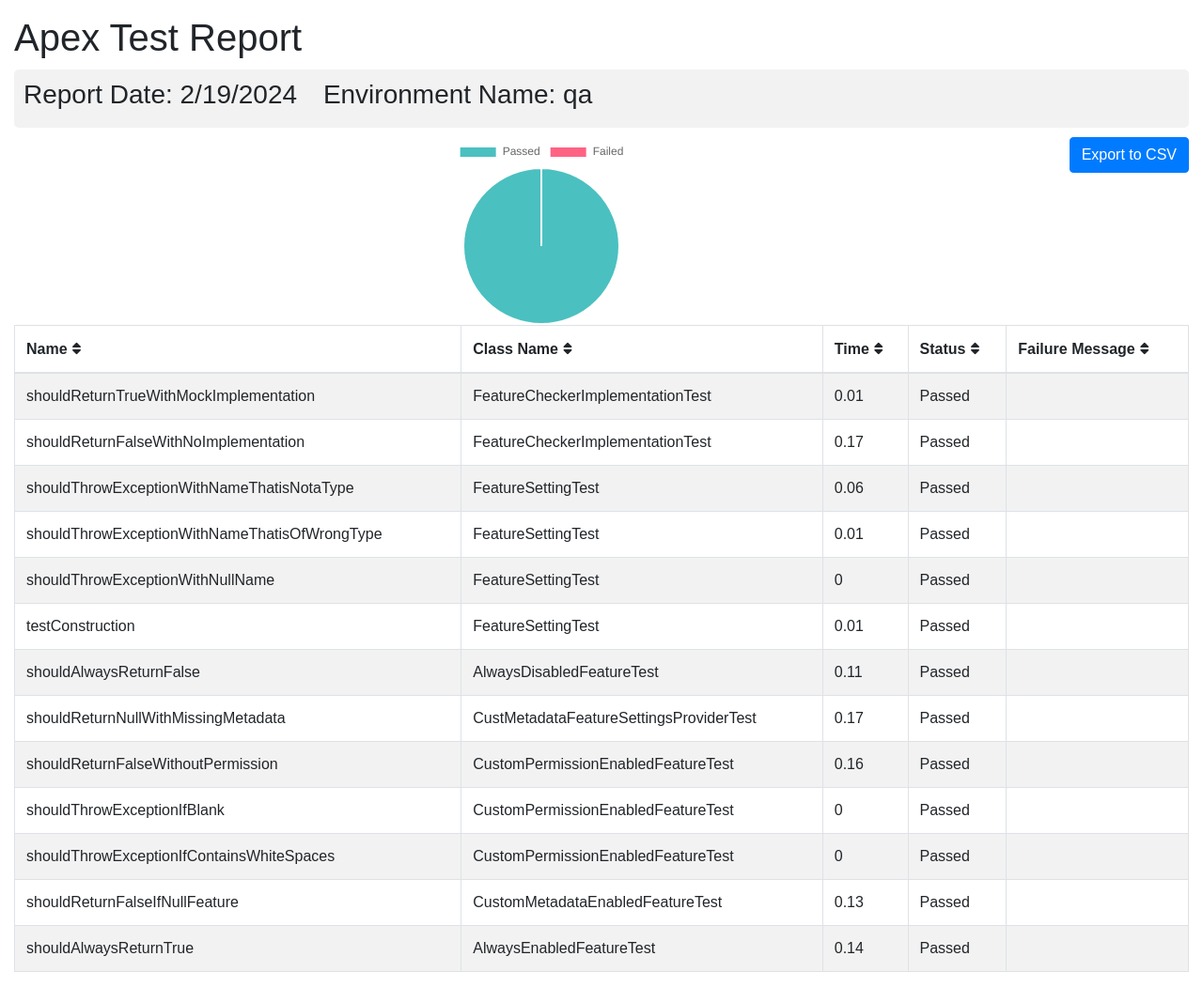
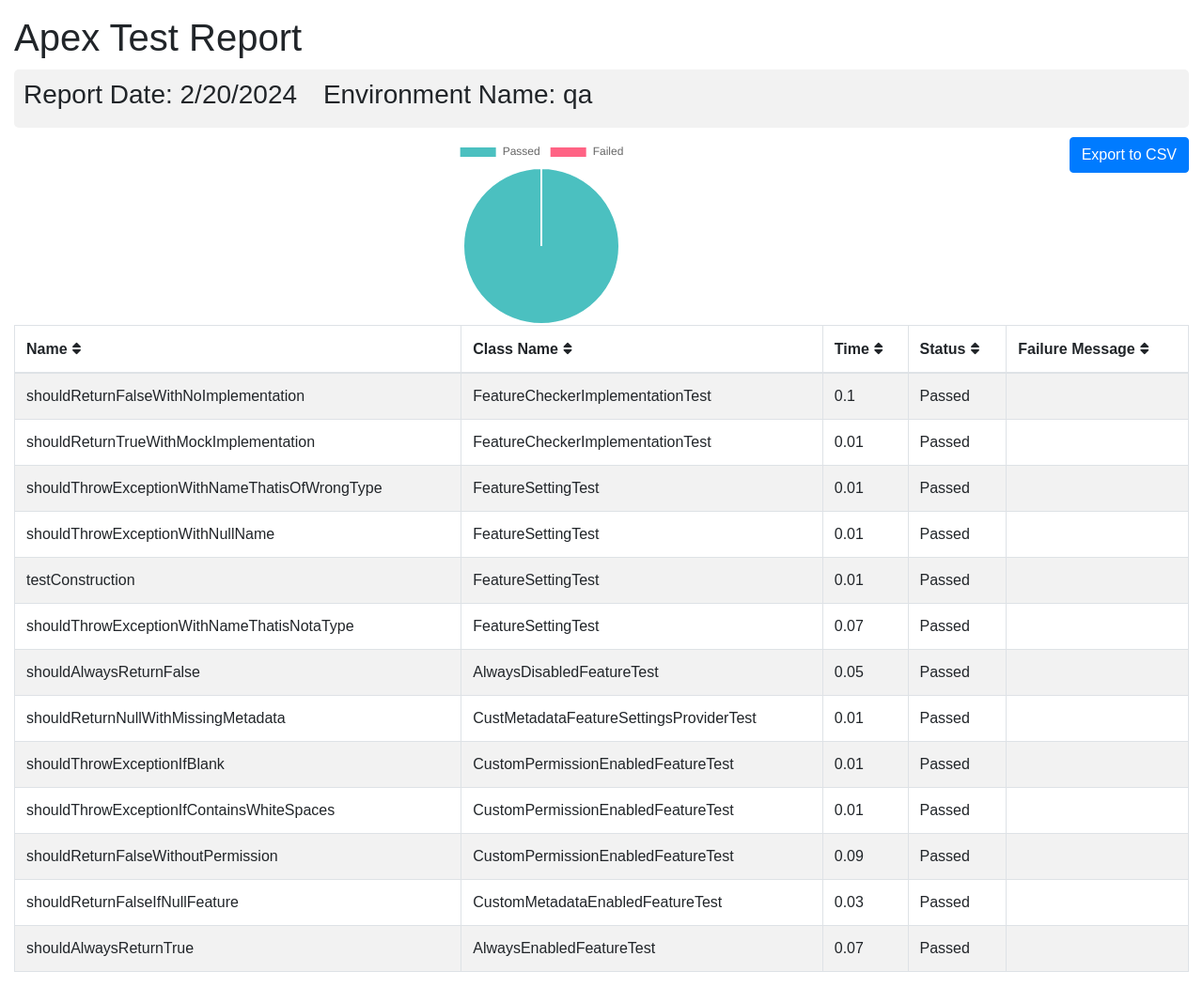
Before and after one commit to flxbl-io/sfops-dashboard, a Jekyll site: the page apextestResults/qa.html, which Jekyll copies as it is, in a window 1280 px wide. Shown: the whole page at 94% size. Built offline with Jekyll 4.4.1, drawn with Linux system fonts in a browser that asks for light colours.

Commit message:
Updated apex test results

```diff
--- a/apextestResults/qa.html
+++ b/apextestResults/qa.html
@@ -102,7 +102,7 @@
       <div class="container-fluid">
         <h1 class="mt-3">Apex Test Report</h1>
         <div class="info-card">
-        <h3>Report Date: 2/19/2024 <span style="margin-left: 20px;">Environment Name: qa</span></h3>
+        <h3>Report Date: 2/20/2024 <span style="margin-left: 20px;">Environment Name: qa</span></h3>
         </div>
         <button onclick="exportTableToCSV('testReport.csv')" class="btn btn-primary float-right">Export to CSV</button>
         <div id="chart-container">
@@ -121,23 +121,16 @@
             </thead>
             <tbody>
         <tr>
-          <td>shouldReturnTrueWithMockImplementation</td>
+          <td>shouldReturnFalseWithNoImplementation</td>
           <td>FeatureCheckerImplementationTest</td>
-          <td>0.01</td>
+          <td>0.1</td>
           <td>Passed</td>
           <td></td>
         </tr>
         <tr>
-          <td>shouldReturnFalseWithNoImplementation</td>
+          <td>shouldReturnTrueWithMockImplementation</td>
           <td>FeatureCheckerImplementationTest</td>
-          <td>0.17</td>
-          <td>Passed</td>
-          <td></td>
-        </tr>
-        <tr>
-          <td>shouldThrowExceptionWithNameThatisNotaType</td>
-          <td>FeatureSettingTest</td>
-          <td>0.06</td>
+          <td>0.01</td>
           <td>Passed</td>
           <td></td>
         </tr>
@@ -151,7 +144,7 @@
         <tr>
           <td>shouldThrowExceptionWithNullName</td>
           <td>FeatureSettingTest</td>
-          <td>0</td>
+          <td>0.01</td>
           <td>Passed</td>
           <td></td>
         </tr>
@@ -163,51 +156,58 @@
           <td></td>
         </tr>
         <tr>
+          <td>shouldThrowExceptionWithNameThatisNotaType</td>
+          <td>FeatureSettingTest</td>
+          <td>0.07</td>
+          <td>Passed</td>
+          <td></td>
+        </tr>
+        <tr>
           <td>shouldAlwaysReturnFalse</td>
           <td>AlwaysDisabledFeatureTest</td>
-          <td>0.11</td>
+          <td>0.05</td>
           <td>Passed</td>
           <td></td>
         </tr>
         <tr>
           <td>shouldReturnNullWithMissingMetadata</td>
           <td>CustMetadataFeatureSettingsProviderTest</td>
-          <td>0.17</td>
+          <td>0.01</td>
+          <td>Passed</td>
+          <td></td>
+        </tr>
+        <tr>
+          <td>shouldThrowExceptionIfBlank</td>
+          <td>CustomPermissionEnabledFeatureTest</td>
+          <td>0.01</td>
+          <td>Passed</td>
+          <td></td>
+        </tr>
+        <tr>
+          <td>shouldThrowExceptionIfContainsWhiteSpaces</td>
+          <td>CustomPermissionEnabledFeatureTest</td>
+          <td>0.01</td>
           <td>Passed</td>
           <td></td>
         </tr>
         <tr>
           <td>shouldReturnFalseWithoutPermission</td>
           <td>CustomPermissionEnabledFeatureTest</td>
-          <td>0.16</td>
-          <td>Passed</td>
-          <td></td>
-        </tr>
-        <tr>
-          <td>shouldThrowExceptionIfBlank</td>
-          <td>CustomPermissionEnabledFeatureTest</td>
-          <td>0</td>
-          <td>Passed</td>
-          <td></td>
-        </tr>
-        <tr>
-          <td>shouldThrowExceptionIfContainsWhiteSpaces</td>
-          <td>CustomPermissionEnabledFeatureTest</td>
-          <td>0</td>
+          <td>0.09</td>
           <td>Passed</td>
           <td></td>
         </tr>
         <tr>
           <td>shouldReturnFalseIfNullFeature</td>
           <td>CustomMetadataEnabledFeatureTest</td>
-          <td>0.13</td>
+          <td>0.03</td>
           <td>Passed</td>
           <td></td>
         </tr>
         <tr>
           <td>shouldAlwaysReturnTrue</td>
           <td>AlwaysEnabledFeatureTest</td>
-          <td>0.14</td>
+          <td>0.07</td>
           <td>Passed</td>
           <td></td>
         </tr>
```
